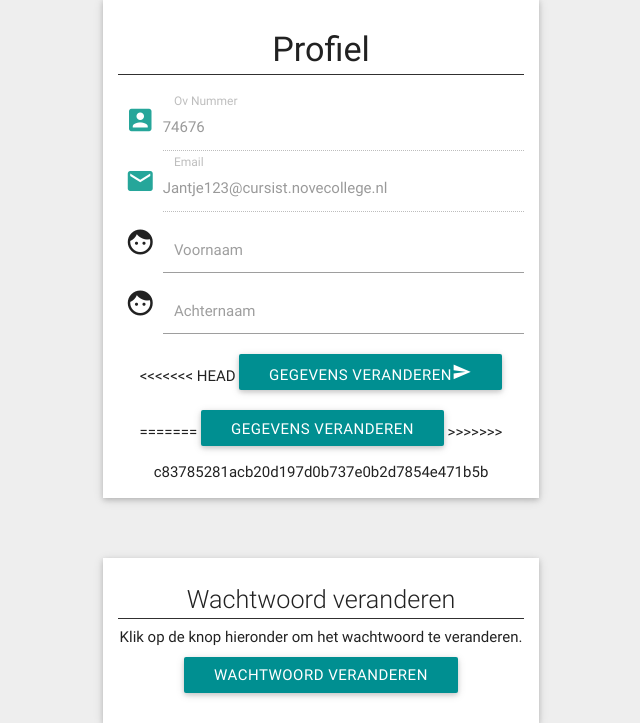
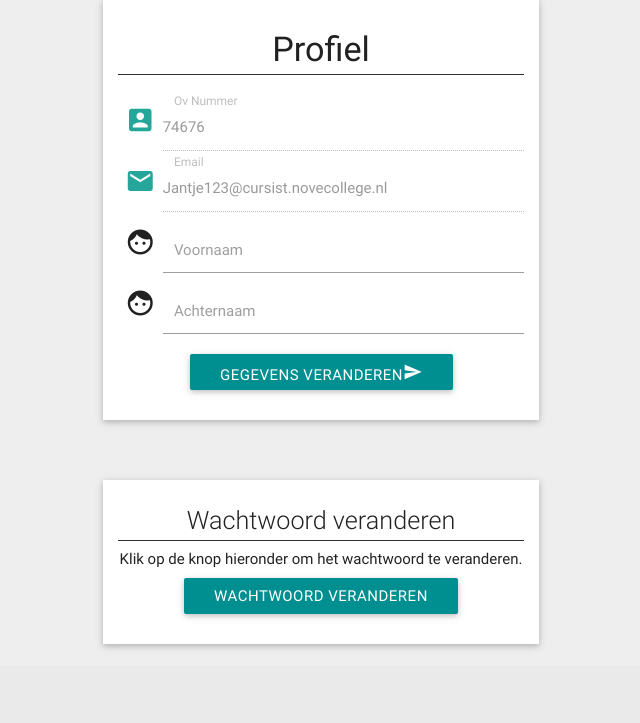
Before and after one commit to HilbertGreveling/ReserveringsSystem, a PHP site: page /profile.php in a window 1280 px wide. Shown: the part 135-858 px from the top of the page, without its empty margins (319-959 px from the left). After the commit the page ends 783 px from the top, so only its background shows below. Run offline with PHP 8.4, Linux system fonts and the light colour scheme.

Commit message:
Deleted some button from profile.php

```diff
--- a/profile.php
+++ b/profile.php
@@ -83,11 +83,9 @@
                                         <label for="lastname">Achternaam</label>
                                     </div>
                                     <div class="row">
-<<<<<<< HEAD
+
                                         <a class="btn waves-effect blue waves-light" href="changepassword.php" >Gegevens veranderen<i class="mdi-content-send"></i></a>
-=======
-                                        <a class="btn waves-effect blue waves-light" href="registration.php" >Gegevens veranderen<i></i></a>
->>>>>>> c83785281acb20d197d0b737e0b2d7854e471b5b
+
                                     </div>
                                 </div>
                             </form>
```
